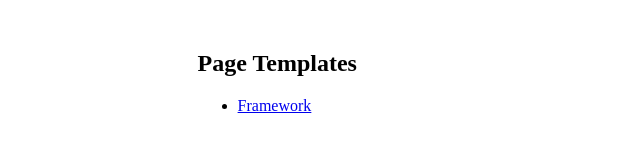
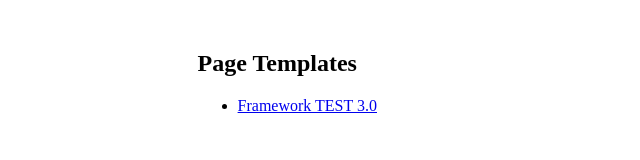
Before and after one commit to stephenravenscraft/rgi-portfolio, a plain HTML site: page development/partials/framework/index.html in a window 1280 px wide. Shown: the full height of the page, 0-640 px from the left. Drawn offline with Linux system fonts and the light colour scheme.

Commit message:
TEST 3.0

```diff
--- a/development/partials/framework/index.html
+++ b/development/partials/framework/index.html
@@ -26,7 +26,7 @@
 		<div>
 			<h2>Page Templates</h2>
 			<ul>
-				<li><a href="framework.html">Framework</a></li>
+				<li><a href="framework.html">Framework TEST 3.0</a></li>
 			</ul>
 		</div>
 	</div>
```
